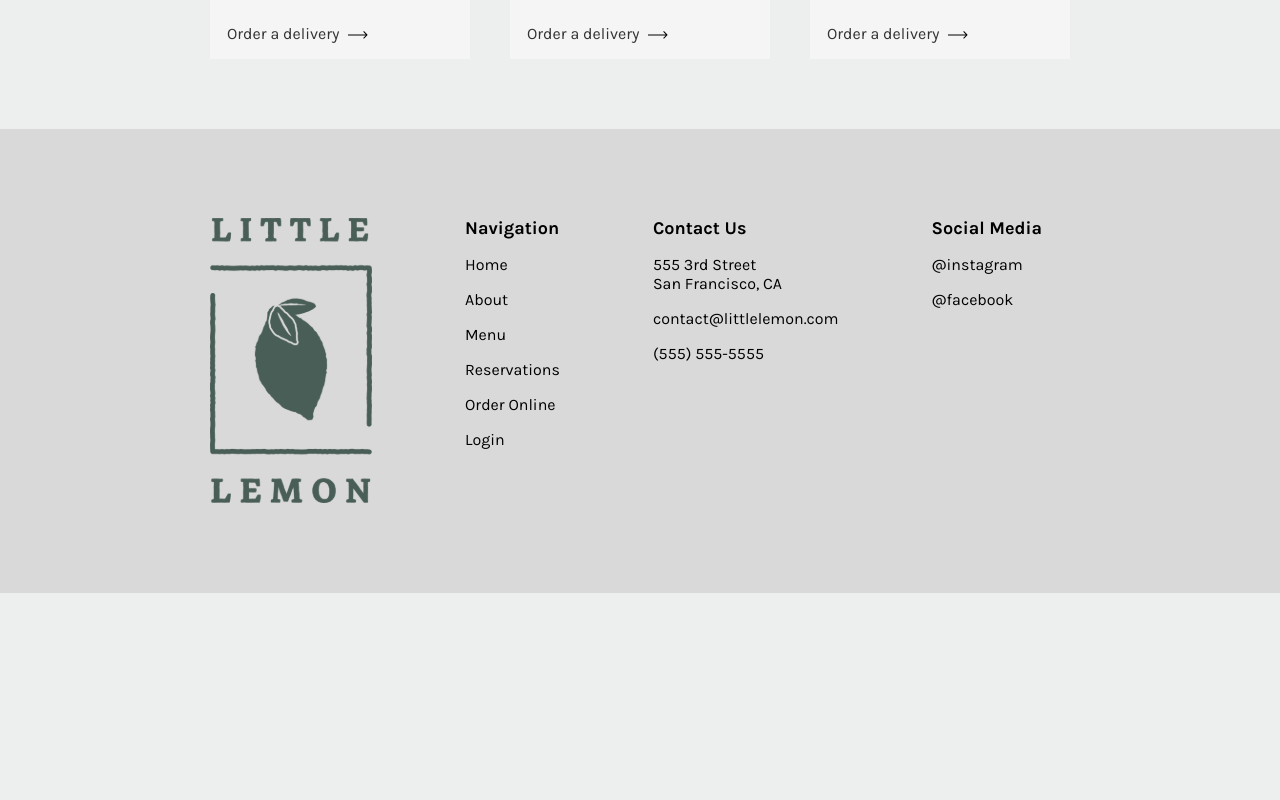
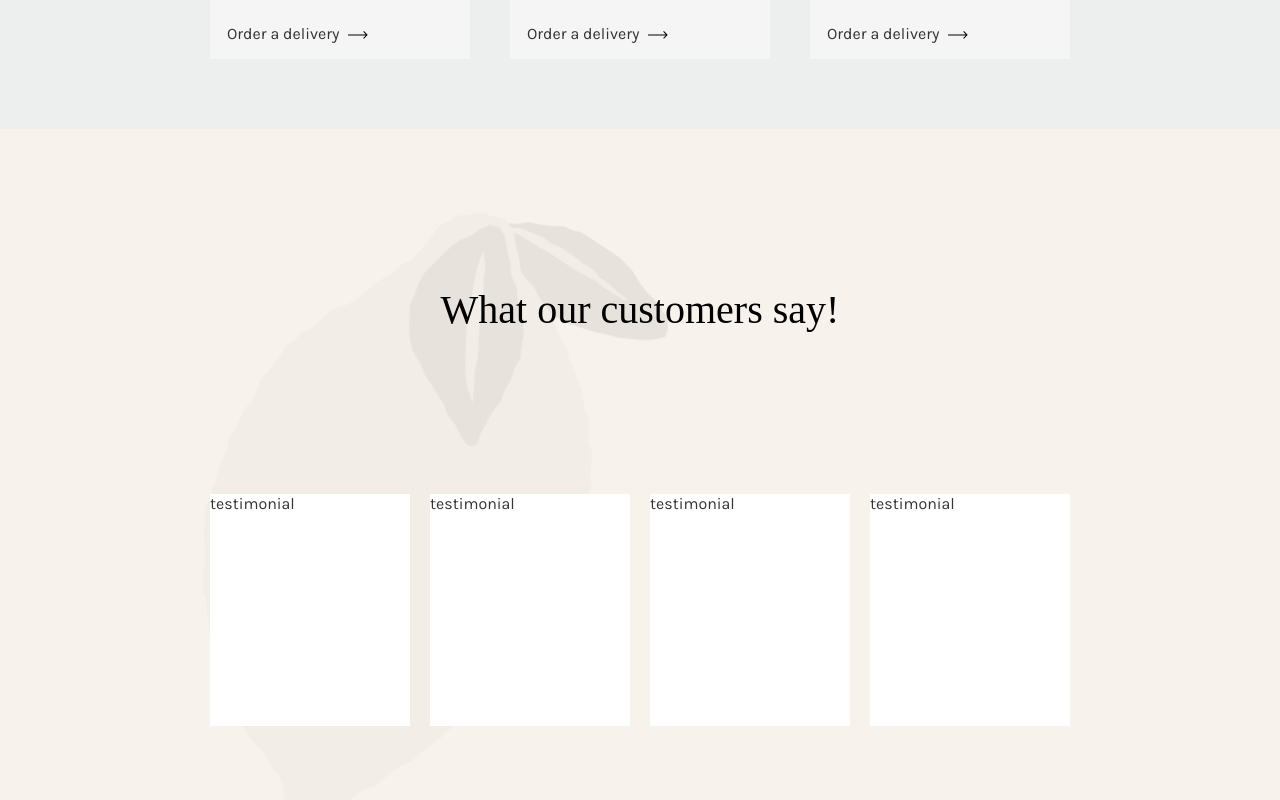
Before and after one commit to kate-mills/little-lemon-capstone, a React (Create React App) app: page / in a window 1280 px wide. Shown: the part 1020-1820 px from the top of the page. Before the commit the page ends 1613 px from the top, so only its background shows below. Built offline with nearby package versions, Linux system fonts and the light colour scheme; a web font is replaced by a local one.

Commit message:
Testimonial section

```diff
--- a/src/App.css
+++ b/src/App.css
@@ -108,7 +108,6 @@ header {
   margin: 0 auto;
 }
 footer {
-  background: var(--gray);
   padding-block: 7%;
   display: flex;
   flex-wrap: wrap;
@@ -151,6 +150,7 @@ address > a {
 
 div.block-bg {
   padding-inline: 5%;
+  z-index: -1;
 }
 @media (min-width: 768px) {
   div.block-bg > *.block {
--- a/src/assets/css/menuitem.module.css
+++ b/src/assets/css/menuitem.module.css
@@ -10,6 +10,7 @@
   top: 0;
   right: 0;
   bottom: 0;
+  margin: 0 auto;
 }
 .menuItem__bg {
   height: 435px;
--- a/src/assets/css/testimonials.module.css
+++ b/src/assets/css/testimonials.module.css
@@ -1,25 +1,24 @@
 #testimonials {
-  min-height: 590px;
-  background: #d9d9d9;
+  min-height: 700px;
+  height: fit-content;
 }
-
+.testimonials__header {
+  padding-block-start: 156.66px;
+  padding-block-end: 160.34px;
+}
 .subtitle {
   text-align: center;
   width: 100%;
 }
+.testimonial__list {
+  display: flex;
+  gap: 20px;
+  justify-content: space-between;
 
-@media (max-width: 700px) {
-  .gridAdjustableColumns {
-    display: grid;
-    grid-auto-flow: row;
-  }
+  flex-wrap: wrap;
 }
-
-@media (min-width: 701px) {
-  .gridAdjustableColumns {
-    width: min(1000px, 75rem);
-    margin: 0 auto;
-    grid-auto-flow: column;
-    gap: 1em;
-  }
+.testimonial {
+  width: 200px;
+  height: 232px;
+  background: white;
 }
--- a/src/components/Testimonials.js
+++ b/src/components/Testimonials.js
@@ -1,23 +1,20 @@
 import * as React from 'react'
 import styles from '../assets/css/testimonials.module.css'
 
-
 const Testimonials = () => {
   return (
-    <>
-      <article id={styles.testimonials}>
+    <article id={styles.testimonials}>
+      <div className={styles.testimonials__header}>
         <h2 className={styles.subtitle}>What our customers say!</h2>
-      </article>
+      </div>
 
-        <div className={styles.gridAdjustableColumns}>
-          <div>g1</div>
-          <div>g1</div>
-          <div>g1</div>
-          <div>g1</div>
-          <div>g1</div>
-          <div>g1</div>
-        </div>
-    </>
+      <div className={styles.testimonial__list}>
+        <div className={styles.testimonial}>testimonial</div>
+        <div className={styles.testimonial}>testimonial</div>
+        <div className={styles.testimonial}>testimonial</div>
+        <div className={styles.testimonial}>testimonial</div>
+      </div>
+    </article>
   )
 }
 export default Testimonials
--- a/src/pages/HomePage.js
+++ b/src/pages/HomePage.js
@@ -1,7 +1,8 @@
 import React from 'react'
 import Hero from '../components/Hero'
 import Specials from '../components/Specials'
-//import Testimonials from '../components/Testimonials'
+import Testimonials from '../components/Testimonials'
+import testimonialBg from '../assets/testimonial-background.png'
 
 const HomePage = () => {
   return (
@@ -19,12 +20,18 @@ const HomePage = () => {
         className="block-bg"
       >
         <div className="block">
-    <Specials />
+          <Specials />
         </div>
       </div>
-      <div style={{ backgroundColor: 'var(--gray)' }} className="block-bg">
+      <div
+        style={{
+          backgroundImage: `url(${testimonialBg})`,
+          backgroundColor: '#f8f2ec',
+        }}
+        className="block-bg"
+      >
         <div className="block">
-    {/*<Testimonials />*/}
+          <Testimonials />
         </div>
       </div>
     </>
```
Also changed, not shown: src/assets/testimonial-background.png (added).
